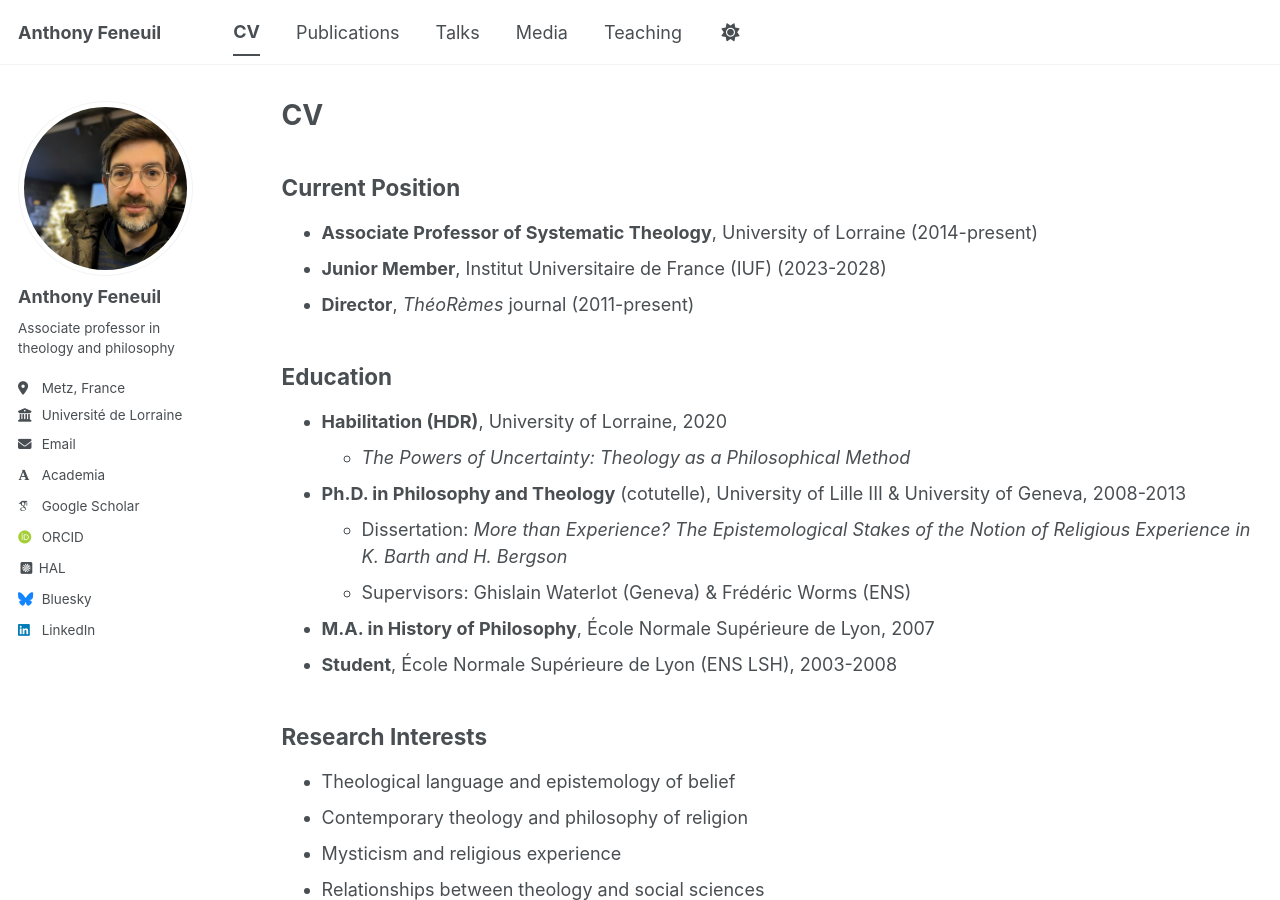
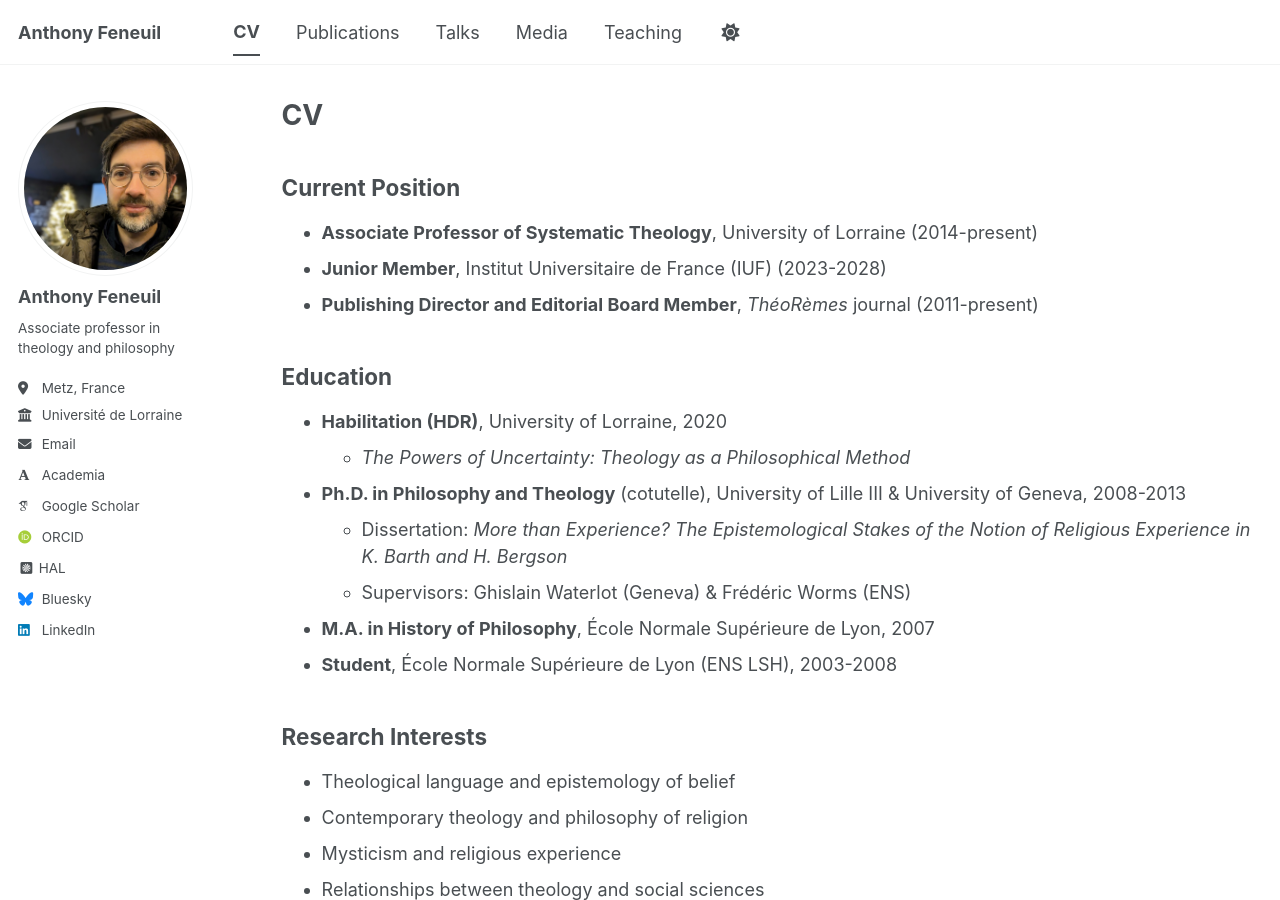
Before and after one commit to anfnl/anfnl.github.io, a Jekyll site: the page built from _pages/cv.md, in a window 1280 px wide and 900 px high. Built offline with Jekyll 4.4.1, drawn with Linux system fonts in a browser that asks for light colours; some web fonts are replaced; a script bundle is joined from its source files by our own code; library files that are not in the unit come from our copies.

Commit message:
Update cv.md

```diff
--- a/_pages/cv.md
+++ b/_pages/cv.md
@@ -13,7 +13,7 @@ redirect_from:
 
 * **Associate Professor of Systematic Theology**, University of Lorraine (2014-present)
 * **Junior Member**, Institut Universitaire de France (IUF) (2023-2028)
-* **Director**, *ThéoRèmes* journal (2011-present)
+* **Publishing Director and Editorial Board Member**, *ThéoRèmes* journal (2011-present)
 
 
 ## Education
```
